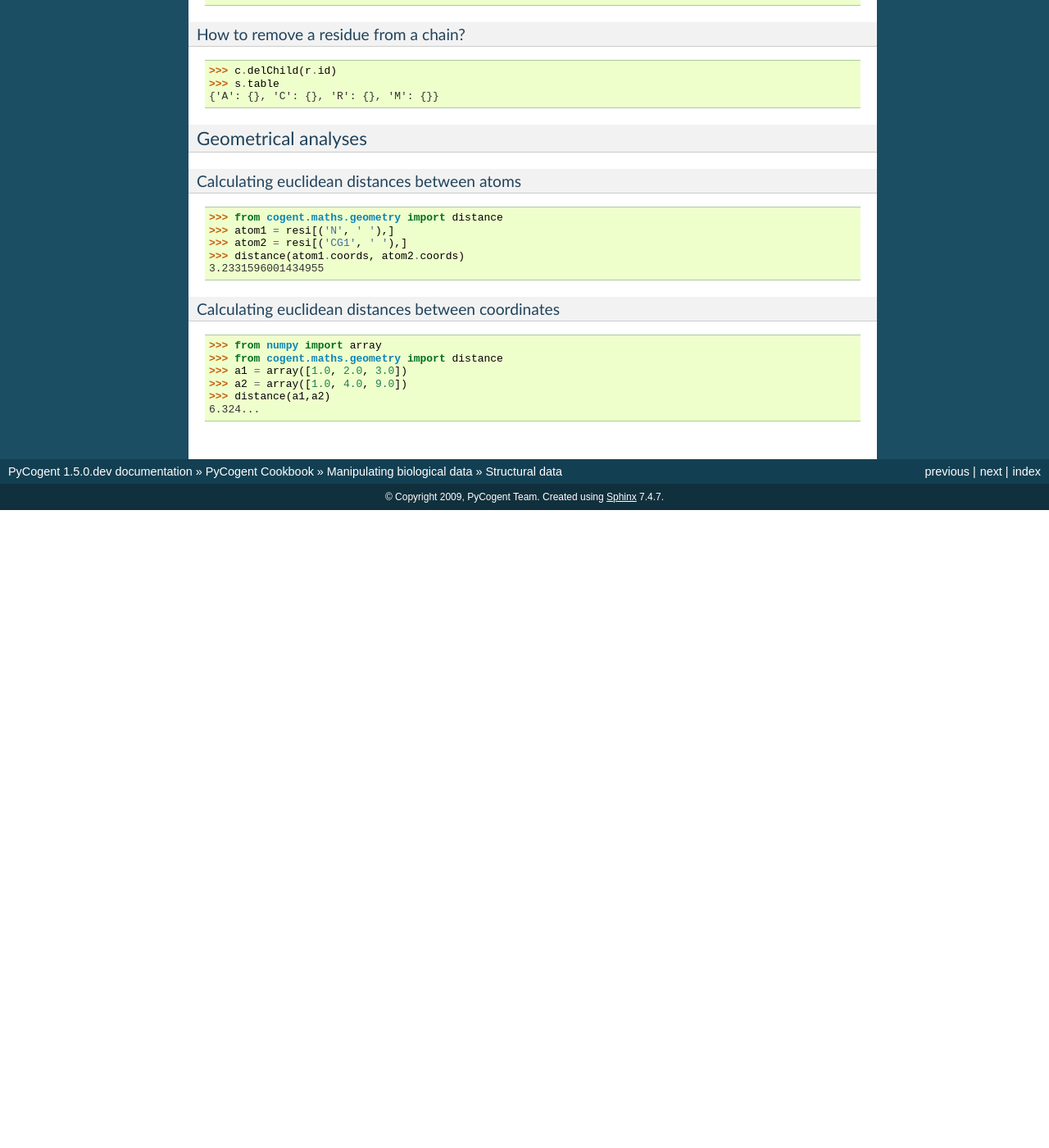
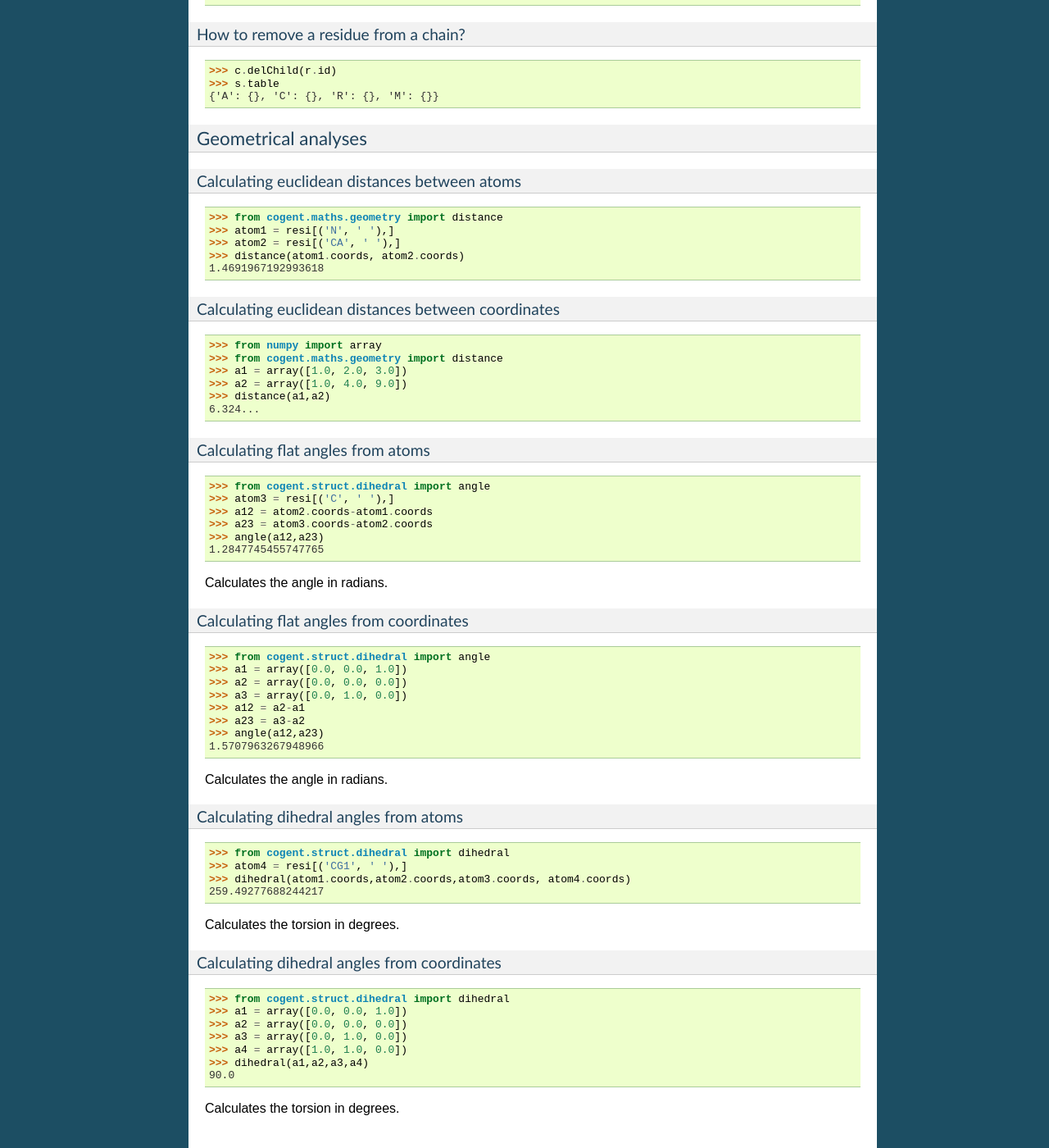
Before and after one commit to chungtseng/pycogent, a Sphinx documentation site: the page built from doc/cookbook/structural_data.rst, in a window 1280 px wide and 1400 px high, scrolled down 3774 px. Shown: the whole window at 82% size. Built offline with Sphinx 7.4.7, drawn with Linux system fonts in a browser that asks for light colours; formulas are drawn with MathJax 3; pages that are not in the unit, such as notebooks, are missing from menus; before the commit the page ends 4396 px from its top, so only the background shows below that; some of the changed text lies outside the part shown.

Commit message:
added cookbook examples for angle & dihedral calculation.
git-svn-id: https://pycogent.svn.sourceforge.net/svnroot/pycogent/trunk@603 4565cf14-4326-0410-8d81-eccf4396eebe

```diff
--- a/doc/cookbook/structural_data.rst
+++ b/doc/cookbook/structural_data.rst
@@ -293,9 +293,9 @@ Calculating euclidean distances between atoms
 
     >>> from cogent.maths.geometry import distance
     >>> atom1 = resi[('N', ' '),]
-    >>> atom2 = resi[('CG1', ' '),]
+    >>> atom2 = resi[('CA', ' '),]
     >>> distance(atom1.coords, atom2.coords)
-    3.2331596001434955
+    1.4691967192993618
 
 
 Calculating euclidean distances between coordinates
@@ -309,3 +309,68 @@ Calculating euclidean distances between coordinates
     >>> a2 = array([1.0, 4.0, 9.0])
     >>> distance(a1,a2)
     6.324...
+
+
+Calculating flat angles from atoms
+^^^^^^^^^^^^^^^^^^^^^^^^^^^^^^^^^^
+
+.. doctest::
+
+    >>> from cogent.struct.dihedral import angle
+    >>> atom3 = resi[('C', ' '),]
+    >>> a12 = atom2.coords-atom1.coords
+    >>> a23 = atom3.coords-atom2.coords
+    >>> angle(a12,a23)
+    1.2847745455747765
+
+
+Calculates the angle in radians.
+
+
+Calculating flat angles from coordinates
+^^^^^^^^^^^^^^^^^^^^^^^^^^^^^^^^^^^^^^^^
+
+.. doctest::
+
+    >>> from cogent.struct.dihedral import angle
+    >>> a1 = array([0.0, 0.0, 1.0])
+    >>> a2 = array([0.0, 0.0, 0.0])
+    >>> a3 = array([0.0, 1.0, 0.0])
+    >>> a12 = a2-a1
+    >>> a23 = a3-a2
+    >>> angle(a12,a23)
+    1.5707963267948966
+
+
+Calculates the angle in radians.
+
+
+
+Calculating dihedral angles from atoms
+^^^^^^^^^^^^^^^^^^^^^^^^^^^^^^^^^^^^^^
+
+.. doctest::
+
+    >>> from cogent.struct.dihedral import dihedral
+    >>> atom4 = resi[('CG1', ' '),]
+    >>> dihedral(atom1.coords,atom2.coords,atom3.coords, atom4.coords)
+    259.49277688244217
+
+Calculates the torsion in degrees.
+
+
+Calculating dihedral angles from coordinates
+^^^^^^^^^^^^^^^^^^^^^^^^^^^^^^^^^^^^^^^^^^^^
+
+.. doctest::
+
+    >>> from cogent.struct.dihedral import dihedral
+    >>> a1 = array([0.0, 0.0, 1.0])
+    >>> a2 = array([0.0, 0.0, 0.0])
+    >>> a3 = array([0.0, 1.0, 0.0])
+    >>> a4 = array([1.0, 1.0, 0.0])
+    >>> dihedral(a1,a2,a3,a4)
+    90.0
+
+
+Calculates the torsion in degrees.
```
